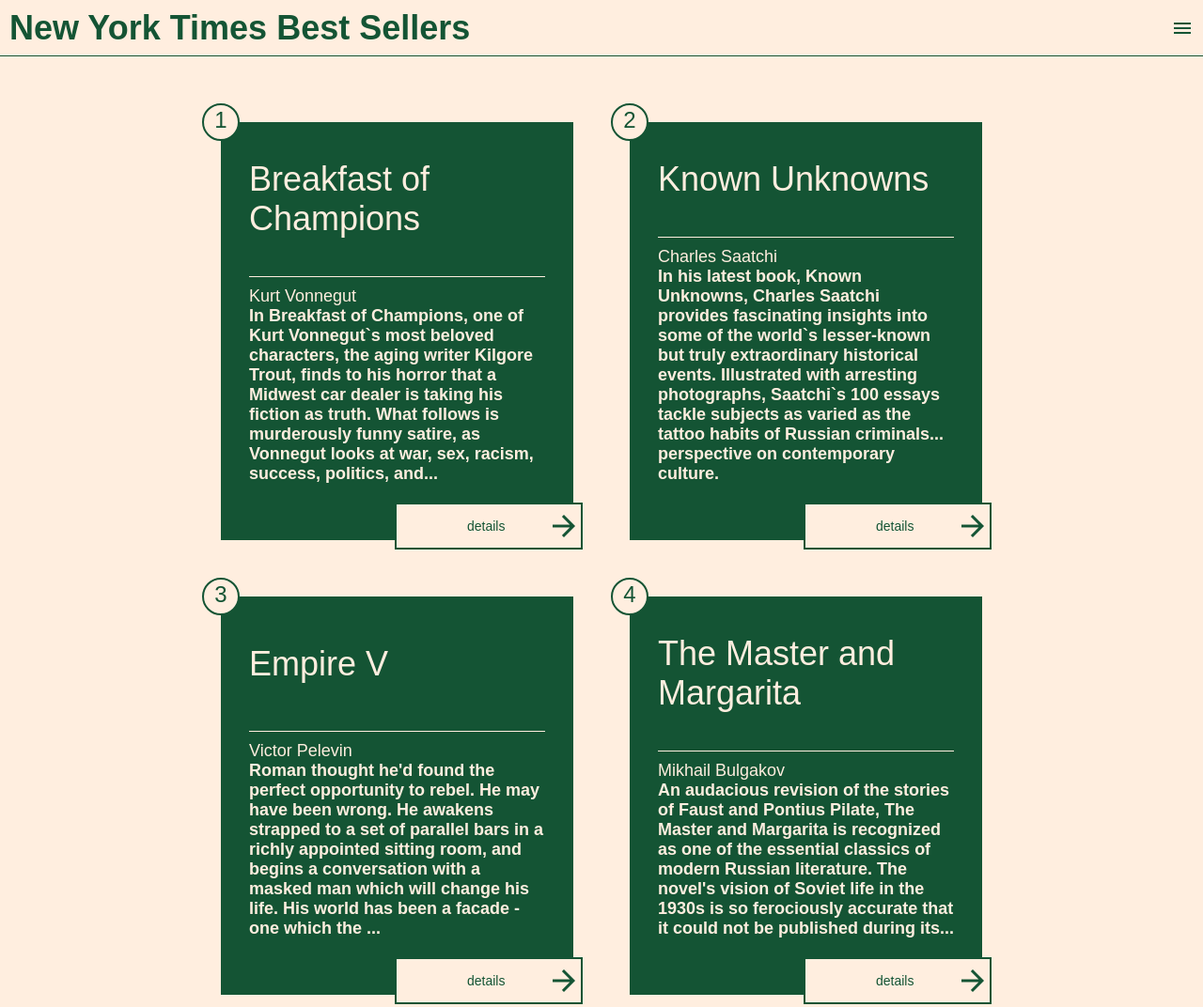
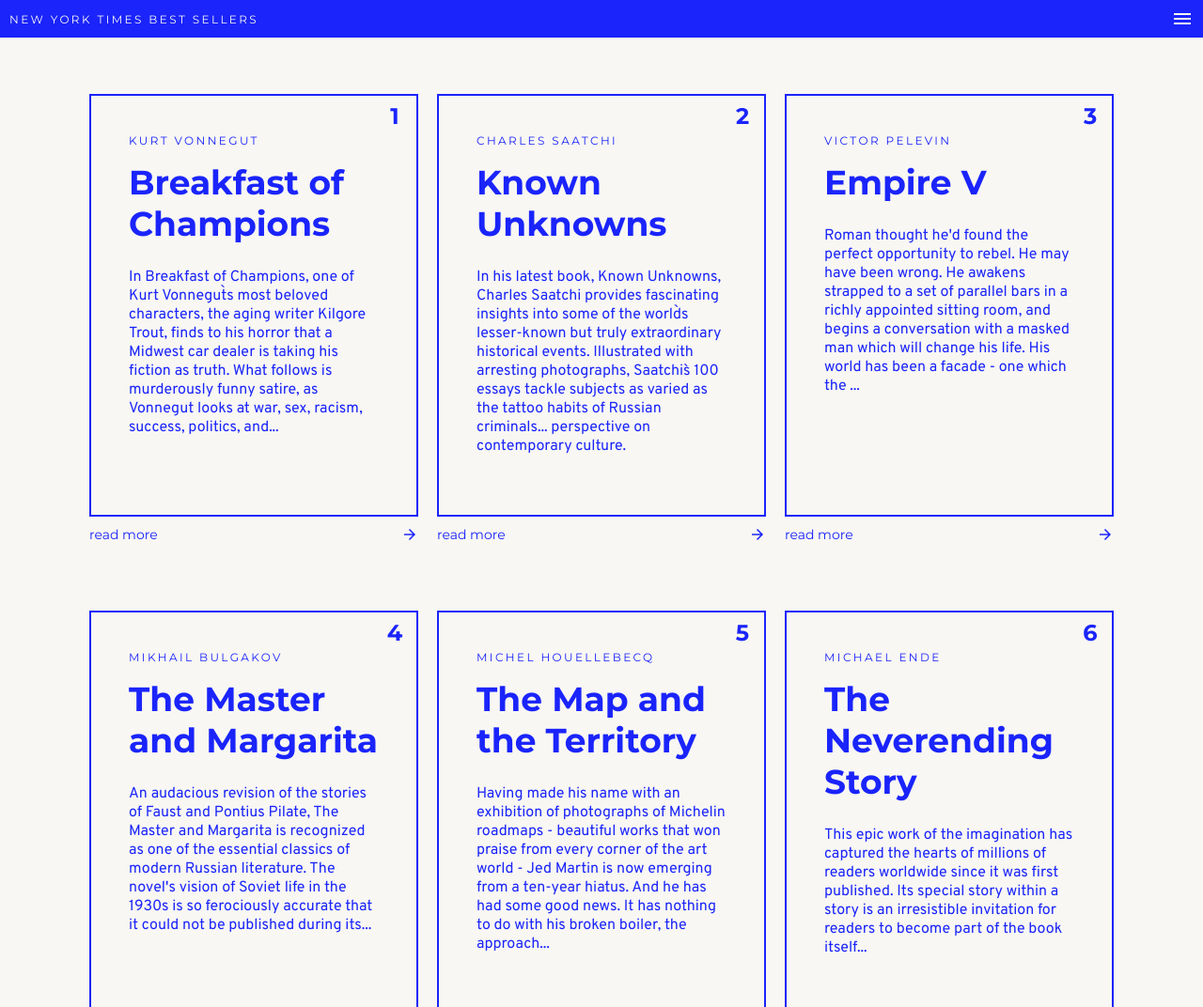
Before and after one commit to kingakohari/UI-build-books, a plain HTML site: page frontend/index.html in a window 1280 px wide. Shown: the top 1072 px of the page at 94% size. Drawn offline with Linux system fonts and the light colour scheme.

Commit message:
Layout done as per desc

```diff
--- a/frontend/public/data.json
+++ b/frontend/public/data.json
@@ -46,7 +46,7 @@
 		{
 			"title": "Beautiful World, Where Are You",
 			"sub": "Sally Rooney",
-			"text": "Alice, a novelist, meets Felix, who works in a warehouse, and asks him if he`d like to travel to Rome with her. In Dublin, her best friend, Eileen, is getting over a break-up and slips back into flirting with Simon, a man she has known since childhood. Alice, Felix, Eileen, and..."
+			"text": "Alice, a novelist, meets Felix, who works in a warehouse, and asks him if he'd like to travel to Rome with her. In Dublin, her best friend, Eileen, is getting over a break-up and slips back into flirting with Simon, a man she has known since childhood. Alice, Felix, Eileen, and..."
 		},
 		{
 			"title": "Rendezvous with Rama",
--- a/frontend/public/script.js
+++ b/frontend/public/script.js
@@ -10,21 +10,23 @@
 
       document.getElementById("root").insertAdjacentHTML('beforeend', `
         <header>
-            <p id="title">New York Times Best Sellers</p>
-            <button class="material-icons">menu</button>
+            <p id="caption">New York Times Best Sellers</p>
+            <button class="material-icons menu">menu</button>
         </header>
       `)
 
       data.cards.map(({title, sub, text}, i ) => document.getElementById('root').insertAdjacentHTML('beforeend', `
-        <div class="bookcard">
-            <p class="number">${i+1}</p>
-            <p class="name">${title}</p>
-            <div class="basic-info">
-                <p>${sub}</p>
+        <div>
+            <div class="bookcard">
+                <p class="number">${i+1}</p>
+                <p class="author">${sub}</p>
+                <p class="name">${title}</p>
                 <p class="description">${text}</p>
             </div>
-            <button class="details-button">details <span class="material-icons arrow">arrow_forward</span></button>
+            <button class="details-button">read more <span class="material-icons arrow">arrow_forward</span></button>
         </div>
+
+
         `))
 
     }).catch(function(err) {
--- a/frontend/public/style.css
+++ b/frontend/public/style.css
@@ -36,85 +36,97 @@
     /*End of CSS reset*/
 
     body {
-        font-family: 'Space Grotesk', sans-serif;
-        background-color: #ffeedf;
-        color: #145434
+        font-family: 'Montserrat', sans-serif;
+        background-color: #f8f7f3;
+        color: #1a24fb;
     }
 
     /* === HEADER === */
+
     header {
         display: flex;
         justify-content: space-between;
         align-items: center;
         position: fixed;
         width: 100%;
-        height: 60px;
+        max-width: 1280px;
+        height: 40px;
         top: 0;
         padding: 10px;
-        border-bottom: 1px solid #145434;
-        background-color: #ffeedf;
+        color: #f8f7f3;
+        background-color: #1a24fb;
+        text-transform: uppercase;
         z-index: 2;
     }
 
-    #title {
-        font-size: 36px;
-        font-weight: 700;
+    #caption {
+        font-size: 12px;
+        letter-spacing: 0.2em;
+        font-weight: 400;
     }
 
+    .material-icons.menu {
+        font-size: 24px;
+    }
 
     /* === CARDS === */
+
     #root {
         display: flex;
-        flex-direction: row;
         flex-wrap: wrap;
         justify-content: center;
-        gap: 60px;
-        max-width: 1200px;
+        gap: 100px 20px;
+        max-width: 1280px;
+        width: 100%;
         margin: 0 auto;
-        padding: 130px 50px;
+        padding: 100px 50px;
     }
 
     .bookcard {
         display: flex;
         flex-direction: column;
         position: relative;
-        width: 375px;
-        min-height: 280px;
-        background-color: #145434;
-        color: #ffeedf;
+        min-height: 450px;
+        max-width: 350px;
+        padding: 40px;
+        border: 2px solid #1a24fb;
+        background-color: #f8f7f3;
+        color: #1a24fb;
     }
 
     .number {
         position: absolute;
-        top: -20px;
-        left: -20px;
+        top: 5px;
+        right: 3px;
         width: 40px;
         height: 40px;
         padding: 2px;
         text-align: center;
-        border-radius: 20px;
-        border: 2px solid #145434;
         font-size: 24px;
-        background-color: #ffeedf;
-        color: #145434;
+        font-weight: 700;
+        background-color: #f8f7f3;
+        color: #1a24fb;
+    }
+
+    .author {
+        text-transform: uppercase;
+        letter-spacing: 0.2em;
+        font-size: 12px;
+        font-weight: 400;
+    }
+
+    .description {
+        font-size: 16px;
+        font-family: 'Overpass', sans-serif;
+        font-weight: 400;
     }
 
     .name {
         display: flex;
         align-items: center;
-        height: 50%;
-        margin: 40px 30px 10px 30px;
-        padding-bottom: 40px;
-        border-bottom: 1px solid #ffeedf;
+        margin-top: 15px;
+        margin-bottom: 25px;
         font-size: 36px;
-    }
-
-    .basic-info {
-        margin: 0px 30px 60px 30px;
-        font-size: 18px;
-    }
-
-    .description {
         font-weight: 700;
     }
 
@@ -122,24 +134,19 @@
         display: flex;
         position: absolute;
         justify-content: space-between;
-        align-items: center;
-        right: -10px;
-        bottom: -10px;
-        width: 200px;
-        height: 50px;
-        padding-left: 75px;
-        border: 2px solid #145434;
+        width: 350px;
+        height: 18px;
+        margin-top: 10px;
         font-size: 14px;
-        background-color: #ffeedf;
-        color: #145434;
+        background-color: #f8f7f3;
+        color: #1a24fb
     }
 
-    .arrow {
-        font-size: 36px !important;
+    .material-icons.arrow {
+        font-size: 18px;
     }
 
     .details-button:hover {
-        border: 2px solid #ffeedf;
-        background-color: #145434;
-        color: #ffeedf;
+        background-color: #1a24fb;
+        color: #f8f7f3;
     }
```
